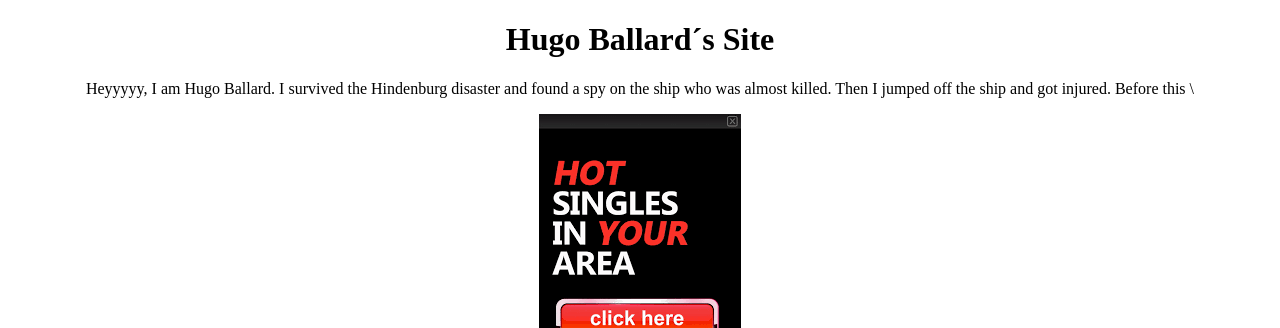
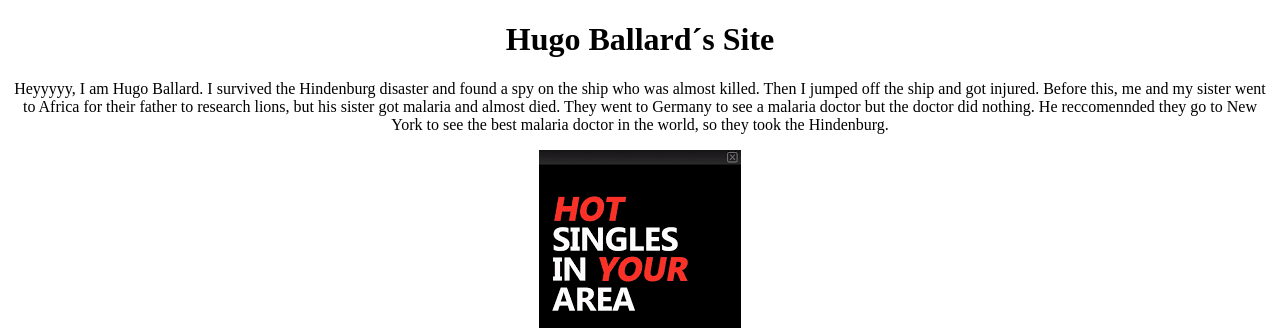
Before and after one commit to EnterUsername32/EnterUsername32.github.io, a plain HTML site: page bookproj1.html in a window 1280 px wide. Shown: the top 328 px of the page. Drawn offline with Linux system fonts and the light colour scheme.

Commit message:
Update bookproj1.html

```diff
--- a/bookproj1.html
+++ b/bookproj1.html
@@ -6,8 +6,7 @@
     <body>
         <center>
             <h1>Hugo Ballard´s Site</h1>
-            <p>Heyyyyy, I am Hugo Ballard. I survived the Hindenburg disaster and found a spy on the ship who was almost killed. Then I jumped off the ship and got injured. Before this \
-
+                        <p>Heyyyyy, I am Hugo Ballard. I survived the Hindenburg disaster and found a spy on the ship who was almost killed. Then I jumped off the ship and got injured. Before this, me and my sister went to Africa for their father to research lions, but his sister got malaria and almost died. They went to Germany to see a malaria doctor but the doctor did nothing. He reccomennded they go to New York to see the best malaria doctor in the world, so they took the Hindenburg.</p>
 
 
 
```
